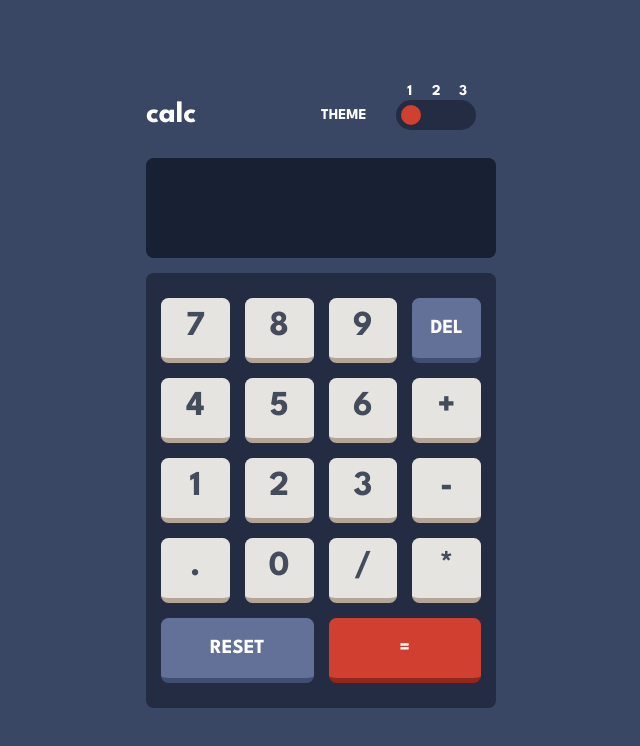
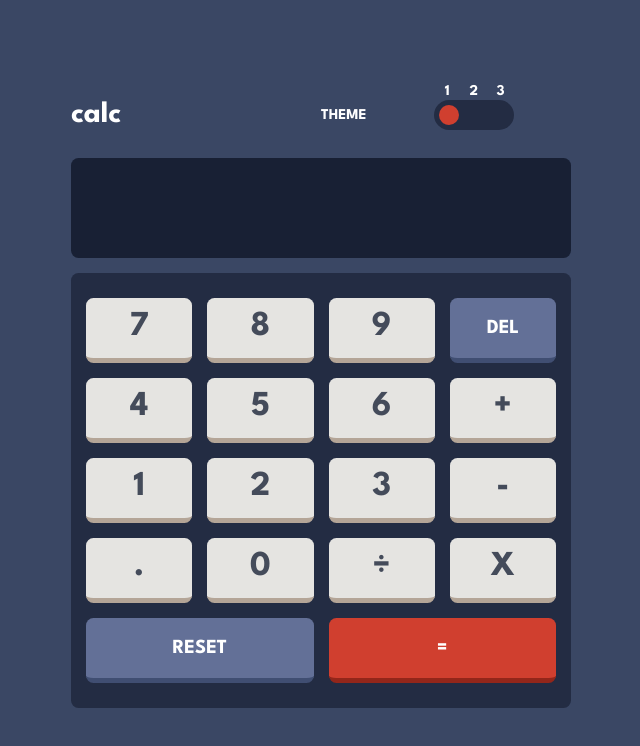
Before and after one commit to Daniel-Ezekiel/calculator, a website: page index.html in a window 1280 px wide. Both pictures are taken after a click on the button "DEL". Shown: the whole page, without its empty margins (319-959 px from the left). Drawn offline with Linux system fonts and the light colour scheme.

Commit message:
chore: refactored and added necessary comments

```diff
--- a/index.html
+++ b/index.html
@@ -30,7 +30,7 @@
     <main
       class="bg-main-1 min-h-[100vh] grid grid-cols-1 justify-center items-center p-5"
     >
-      <div class="calculator md:w-[35rem] mx-auto">
+      <div class="calculator md:w-[50rem] mx-auto">
         <section class="grid grid-cols-2">
           <h1 class="font-bold text-[3rem] text-white">calc</h1>
 
@@ -57,7 +57,7 @@
           </div>
         </section>
 
-        <section>
+        <section class="calculator">
           <input
             type="text"
             readonly
@@ -152,14 +152,14 @@
               role="button"
               data-operation="times"
             >
-              *
+              X
             </span>
             <span
               class="operation flex justify-center items-center h-[6.5rem] bg-key3-bg-2 border-b-5 border-key3-shadow-1 rounded-xl font-bold text-grayish-blue text-5xl text-center uppercase cursor-pointer"
               role="button"
               data-operation="divide"
             >
-              /
+              ÷
             </span>
             <span
               class="evaluate col-start-3 col-span-2 row-start-5 flex justify-center items-center h-[6.5rem] bg-key2-bg-1 border-b-5 border-key2-shadow-1 rounded-xl font-bold text-2xl text-white text-center uppercase cursor-pointer"
--- a/js/script.js
+++ b/js/script.js
@@ -3,11 +3,8 @@
 // Query Selectors
 const calculator = document.querySelector('.calculator');
 const screen = document.querySelector('.screen');
-const nums = document.querySelectorAll('.num');
-const operators = document.querySelectorAll('.operator');
-const btnDel = document.querySelector('.btn-delete');
-const btnReset = document.querySelector('.btn-reset');
 
+// Calculator Class
 class Calc {
   firstOperand = '';
   secondOperand = '';
@@ -64,16 +61,14 @@ calculator.addEventListener('click', e => {
   e.preventDefault();
   const targetEl = e.target;
 
-  if (targetEl.classList.contains('num')) {
+  if (targetEl.classList.contains('num'))
     newCalc.secondOperand += targetEl.textContent.trim();
-  }
 
   if (
     targetEl.classList.contains('point') &&
     !newCalc.secondOperand.includes('.')
-  ) {
+  )
     newCalc.secondOperand += targetEl.textContent.trim();
-  }
 
   if (targetEl.classList.contains('operation')) {
     newCalc.firstOperand && newCalc.secondOperand && newCalc.eval();
@@ -82,20 +77,15 @@ calculator.addEventListener('click', e => {
     newCalc.secondOperand = '';
   }
 
-  if (targetEl.classList.contains('btn-delete')) {
-    newCalc.delete();
-  }
-
-  if (targetEl.classList.contains('btn-reset')) {
-    newCalc.reset();
-  }
-
-  if (targetEl.classList.contains('evaluate')) {
+  // Delete num value
+  if (targetEl.classList.contains('btn-delete')) newCalc.delete();
+  // Reset calcullator values
+  if (targetEl.classList.contains('btn-reset')) newCalc.reset();
+  // Evaluate operands
+  if (targetEl.classList.contains('evaluate'))
     newCalc.firstOperand && newCalc.secondOperand && newCalc.eval();
-  }
 
   screen.value = newCalc.secondOperand;
-  console.log(newCalc.firstOperand, newCalc.secondOperand);
 });
 
 // class Calc {
```
Also changed, not shown: css/output.css.
